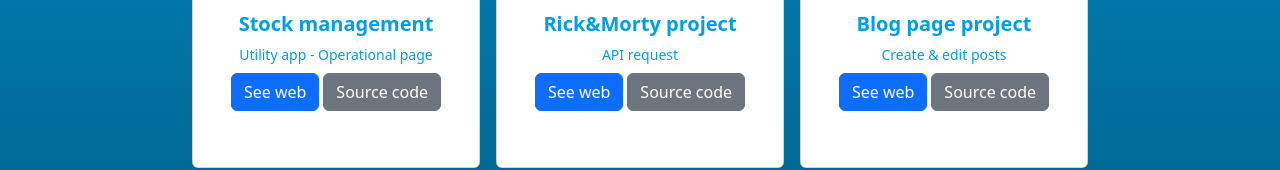
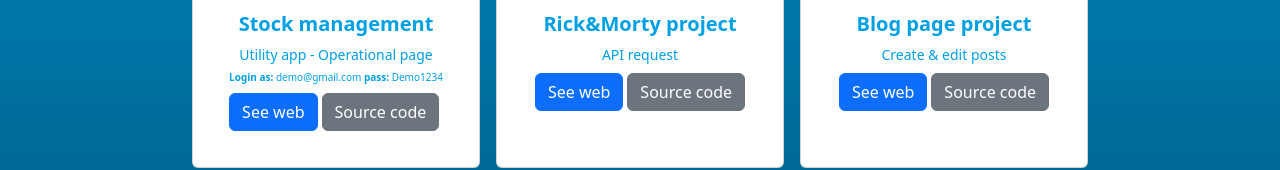
Before and after one commit to NicolasMendoza92/my-cv, a Next.js app: page / in a window 1280 px wide. Shown: the part 2118-2288 px from the top of the page. Built offline with nearby package versions, Linux system fonts and the light colour scheme.

Commit message:
add user demo

```diff
--- a/src/components/Projects.jsx
+++ b/src/components/Projects.jsx
@@ -115,6 +115,7 @@
                         <div className="card-body m-auto">
                             <h5 className="card-title">Stock management </h5>
                             <p className="card-text">Utility app - Operational page</p>
+                            <p className="card-note"><b>Login as:</b> demo@gmail.com <b>pass:</b> Demo1234</p>
                             <div className="d-flex flex-wrap gap-1 mt-2">
                                 <button onClick={goToInventory} className="btn btn-primary">See web</button>
                                 <button onClick={goSourceInventory} className="btn btn-secondary">Source code</button>
```
